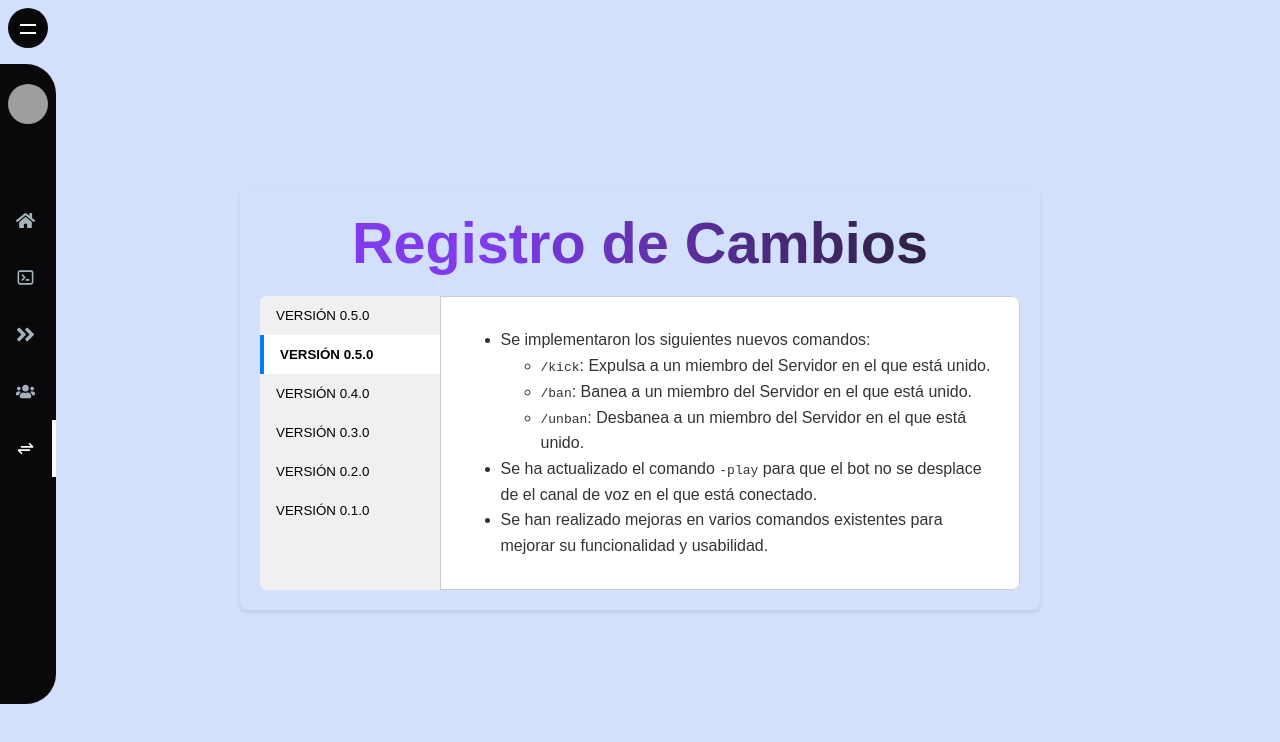
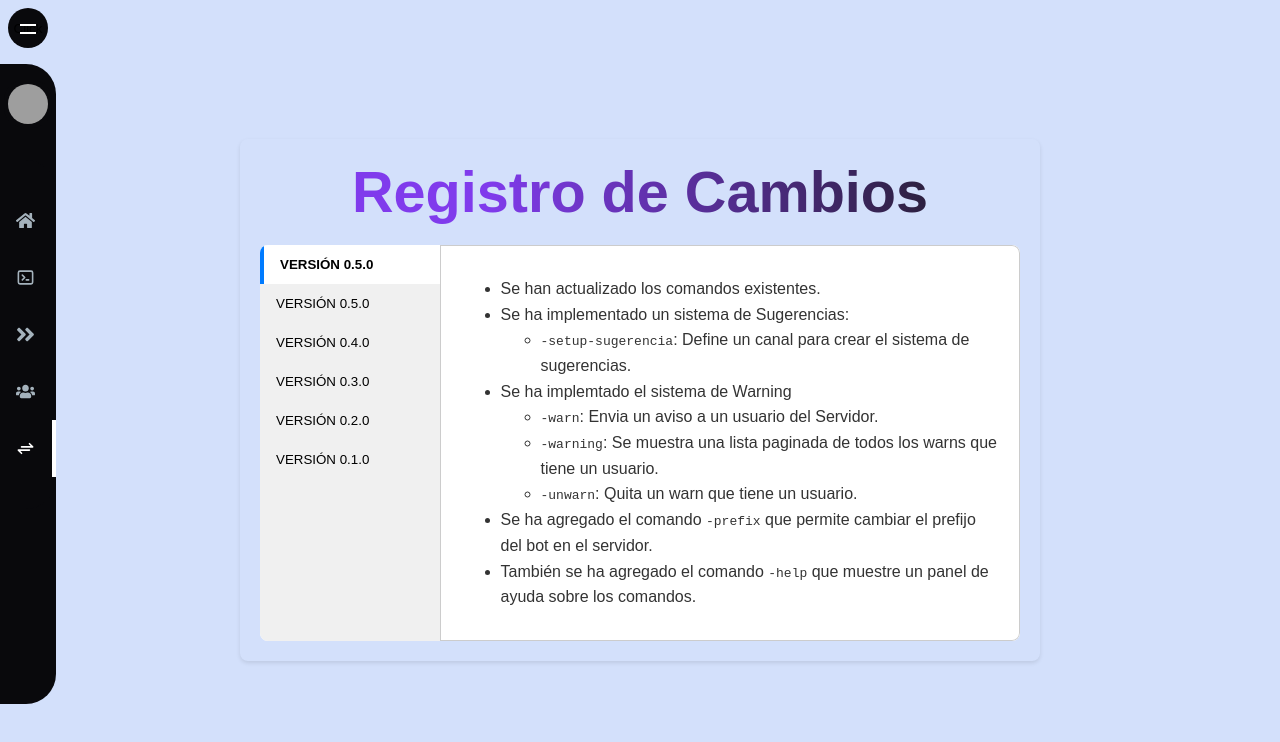
Before and after one commit to Johnny1305/number_bot_website, a React (Create React App) app: page /changelog in a window 1280 px wide. Shown: the top 742 px of the page. Built offline with nearby package versions, Linux system fonts and the light colour scheme; grey boxes are pictures that could not be loaded.

Commit message:
Update ChangeLog.js

```diff
--- a/src/Pages/ChangeLog.js
+++ b/src/Pages/ChangeLog.js
@@ -3,7 +3,7 @@
 import "../css/ChangeLog.css"; // Importa los estilos CSS
 
 const ChangelogComponent = () => {
-    const [activeTab, setActiveTab] = useState("tab-0.5.0");
+    const [activeTab, setActiveTab] = useState("tab-0.6.0");
 
     const openTab = (event, tabId) => {
         event.preventDefault();
```
